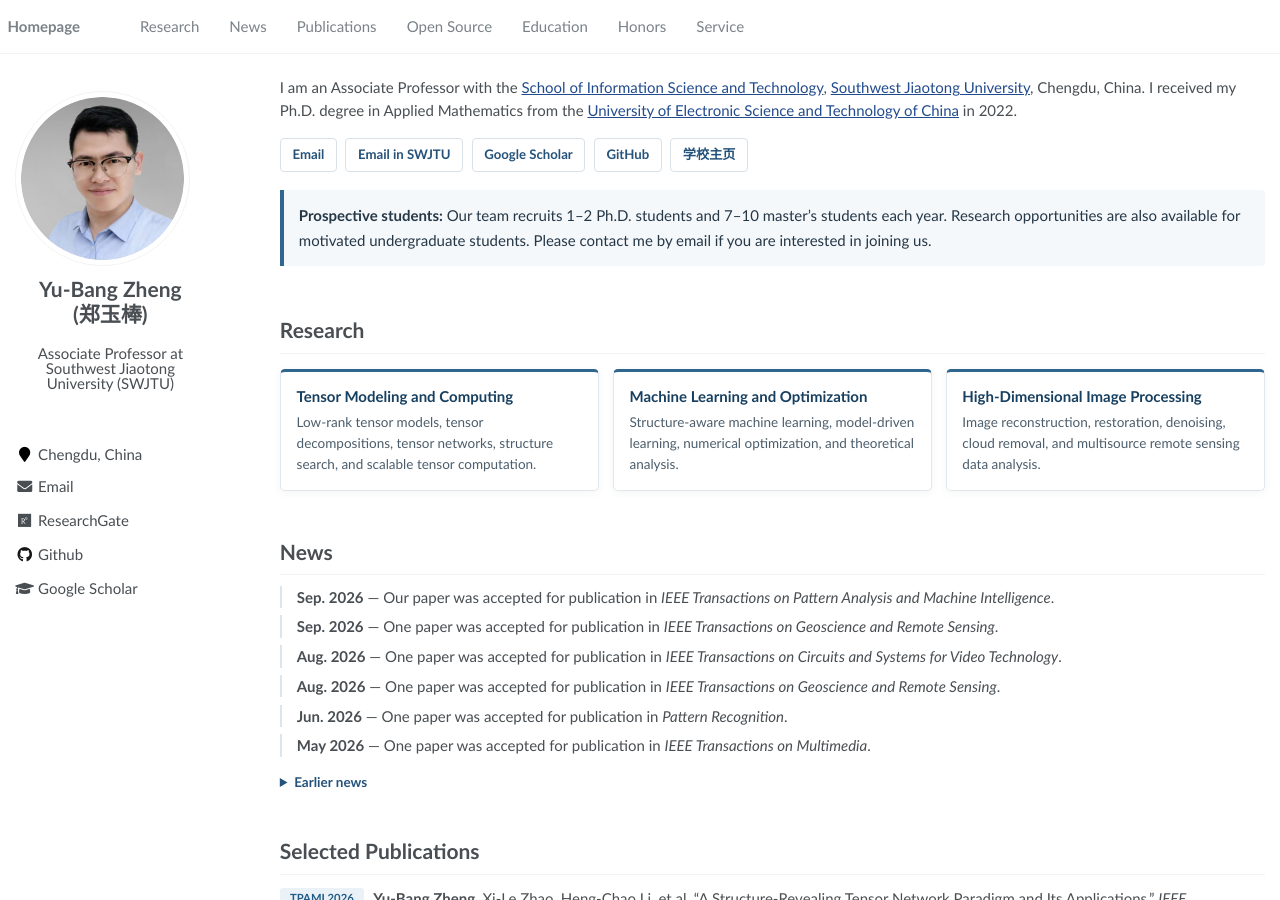
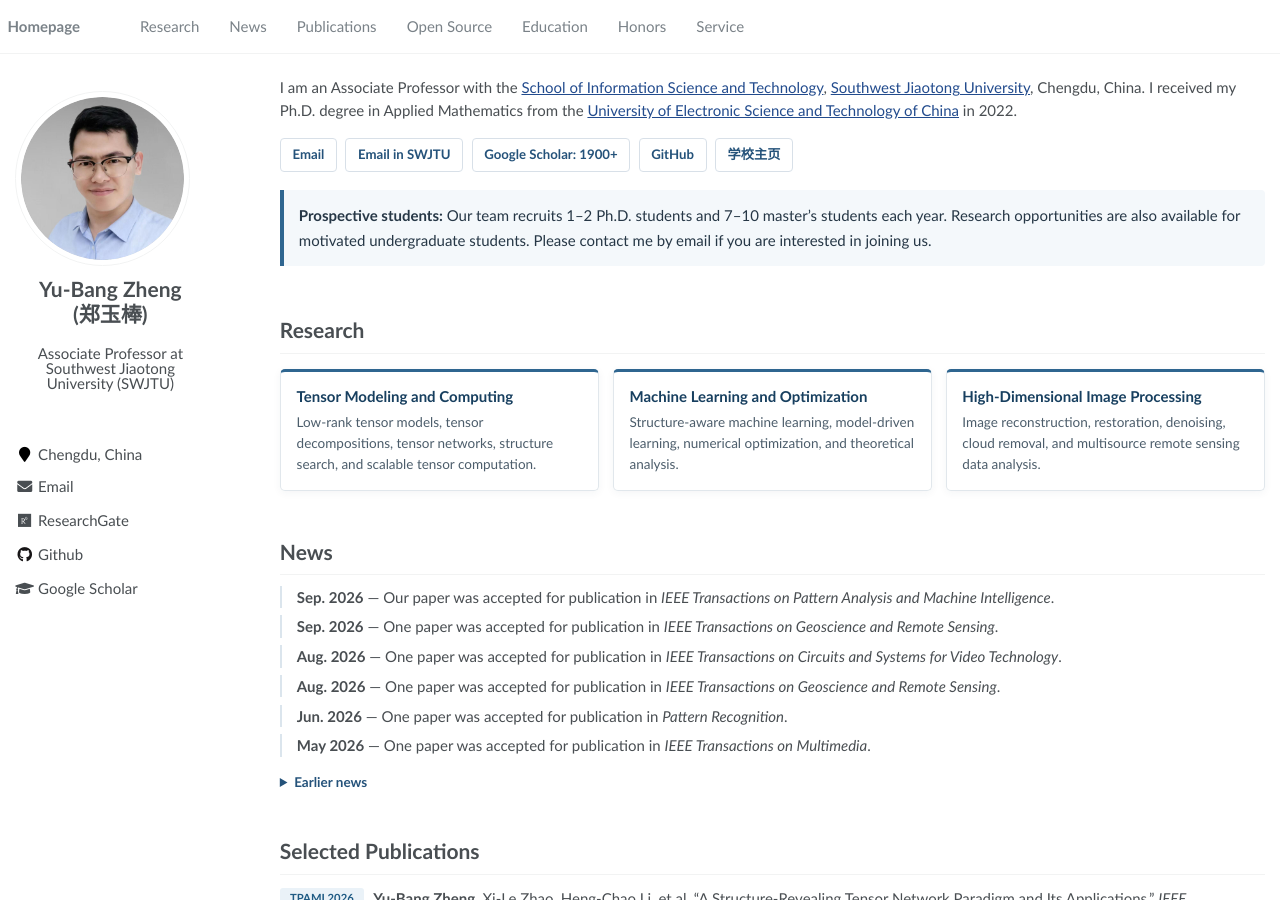
Before and after one commit to YuBangZheng/yubangzheng.github.io, a Jekyll site: the page built from pages/about.md, in a window 1280 px wide and 900 px high. Built offline with Jekyll 4.4.1, drawn with Linux system fonts in a browser that asks for light colours.

Commit message:
Update about.md

```diff
--- a/pages/about.md
+++ b/pages/about.md
@@ -15,7 +15,7 @@ I am an Associate Professor with the [School of Information Science and Technolo
 <div class="profile-links">
   <a href="mailto:zhengyubang@163.com">Email</a>
   <a href="mailto:yubangzheng@swjtu.edu.cn"> Email in SWJTU</a>
-  <a href="https://scholar.google.com/citations?hl=en&user=3KH22NkAAAAJ">Google Scholar</a>
+  <a href="https://scholar.google.com/citations?hl=en&user=3KH22NkAAAAJ">Google Scholar: 1900+</a>
   <a href="https://github.com/YuBangZheng">GitHub</a>
   <a href="https://faculty.swjtu.edu.cn/zhengyubang/zh_CN/index.htm">学校主页</a>
 </div>
```
